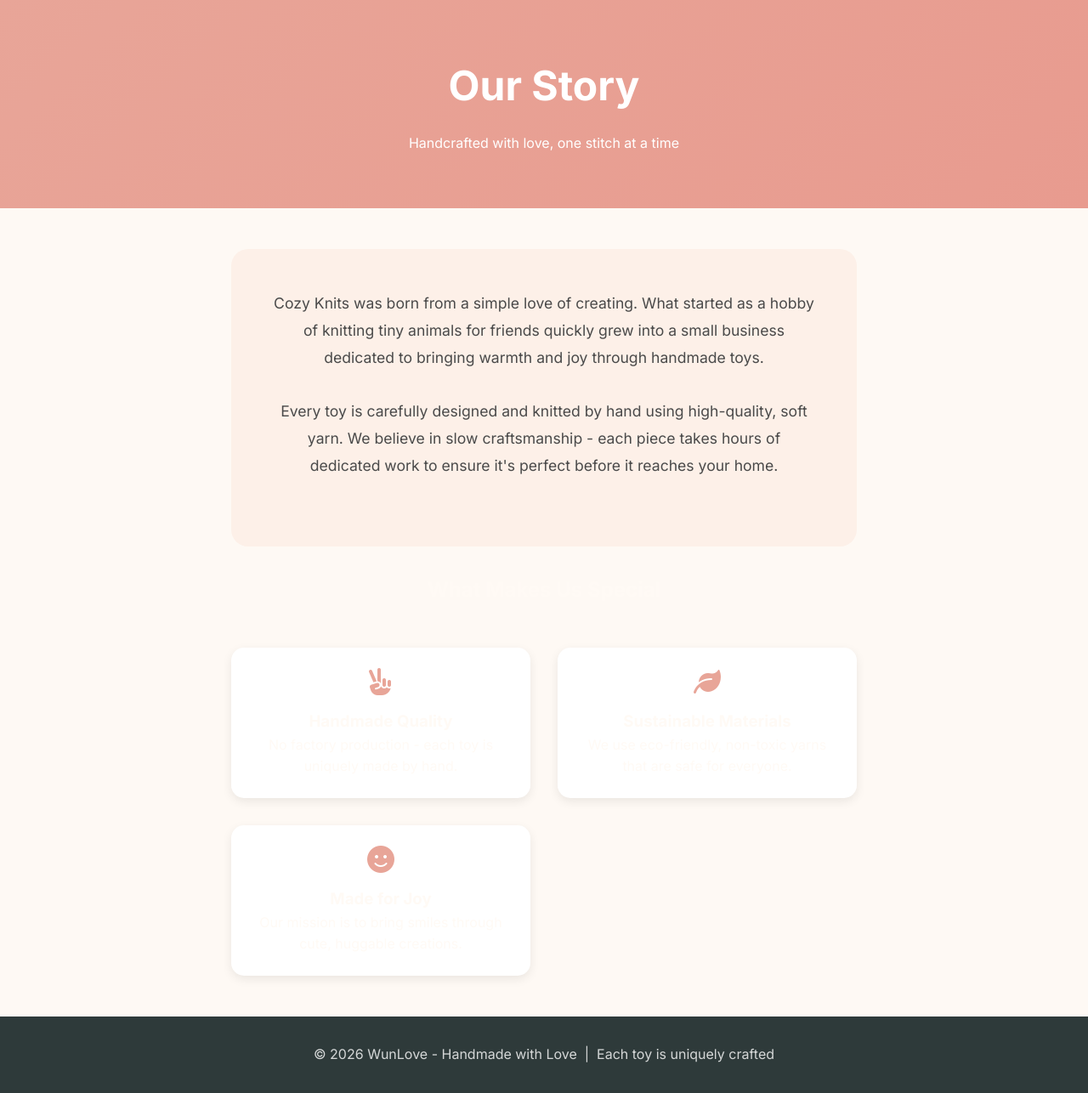
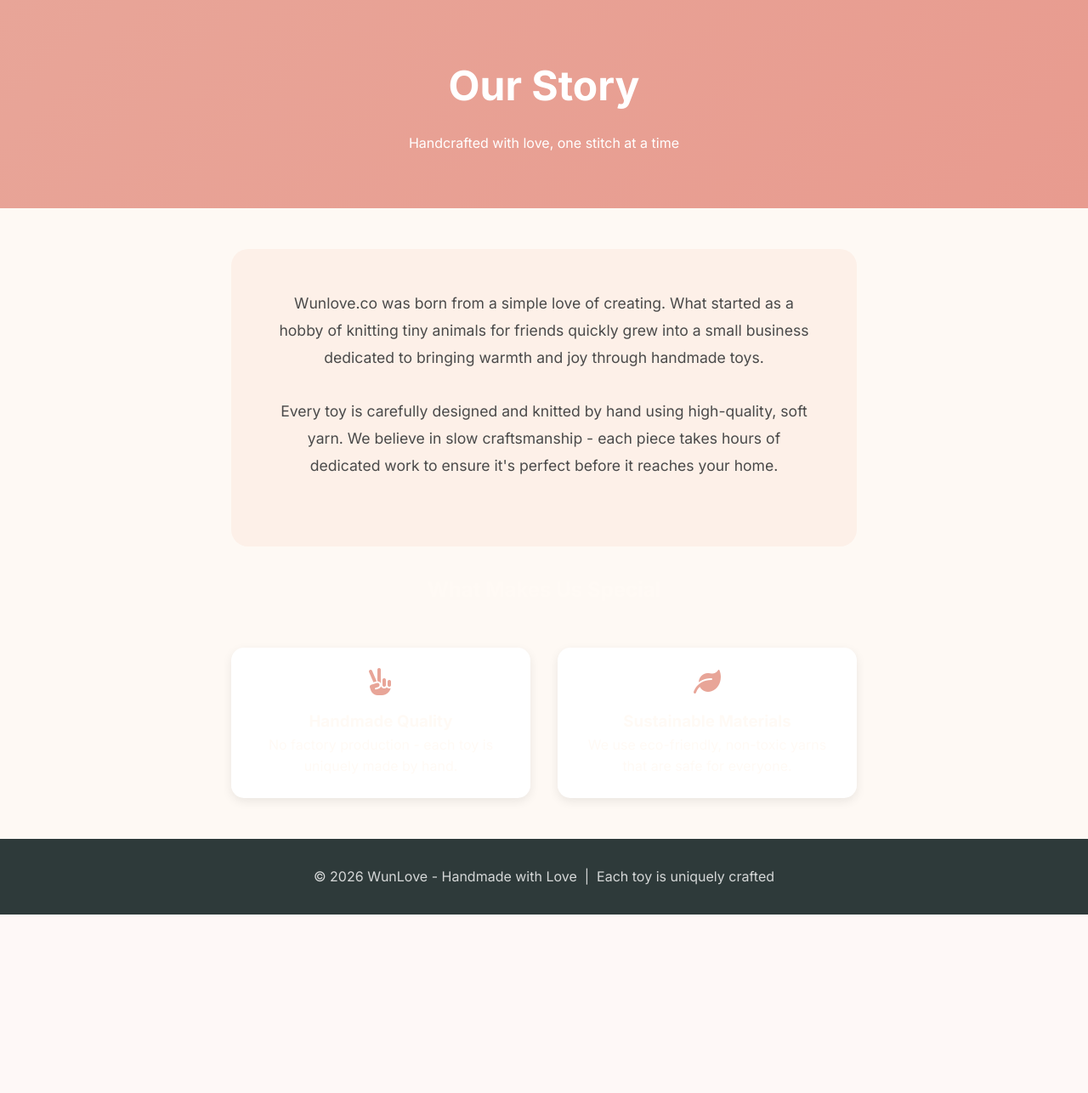
Before and after one commit to AleksaJov5/WunLuv, a Flask app: page /about in a window 1280 px wide. Shown: the part 89-1375 px from the top of the page at 85% size. After the commit the page ends 1165 px from the top, so only its background shows below. Run offline with Flask 3, Linux system fonts and the light colour scheme.

Commit message:
almost there

```diff
--- a/templates/about.html
+++ b/templates/about.html
@@ -68,7 +68,7 @@
 
 <section class="about-content">
         <div class="craft-story">
-                <p class="about-text">Cozy Knits was born from a simple love of creating. What started as a hobby of
+                <p class="about-text">Wunlove.co was born from a simple love of creating. What started as a hobby of
                         knitting tiny animals for friends quickly grew into a small business dedicated to bringing
                         warmth and joy through handmade toys.</p>
                 <p class="about-text">Every toy is carefully designed and knitted by hand using high-quality, soft yarn.
@@ -88,11 +88,6 @@
                         <h3>Sustainable Materials</h3>
                         <p>We use eco-friendly, non-toxic yarns that are safe for everyone.</p>
                 </div>
-                <div class="value-card">
-                        <i class="fas fa-smile"></i>
-                        <h3>Made for Joy</h3>
-                        <p>Our mission is to bring smiles through cute, huggable creations.</p>
-                </div>
         </div>
 </section>
 {% endblock %}
```
